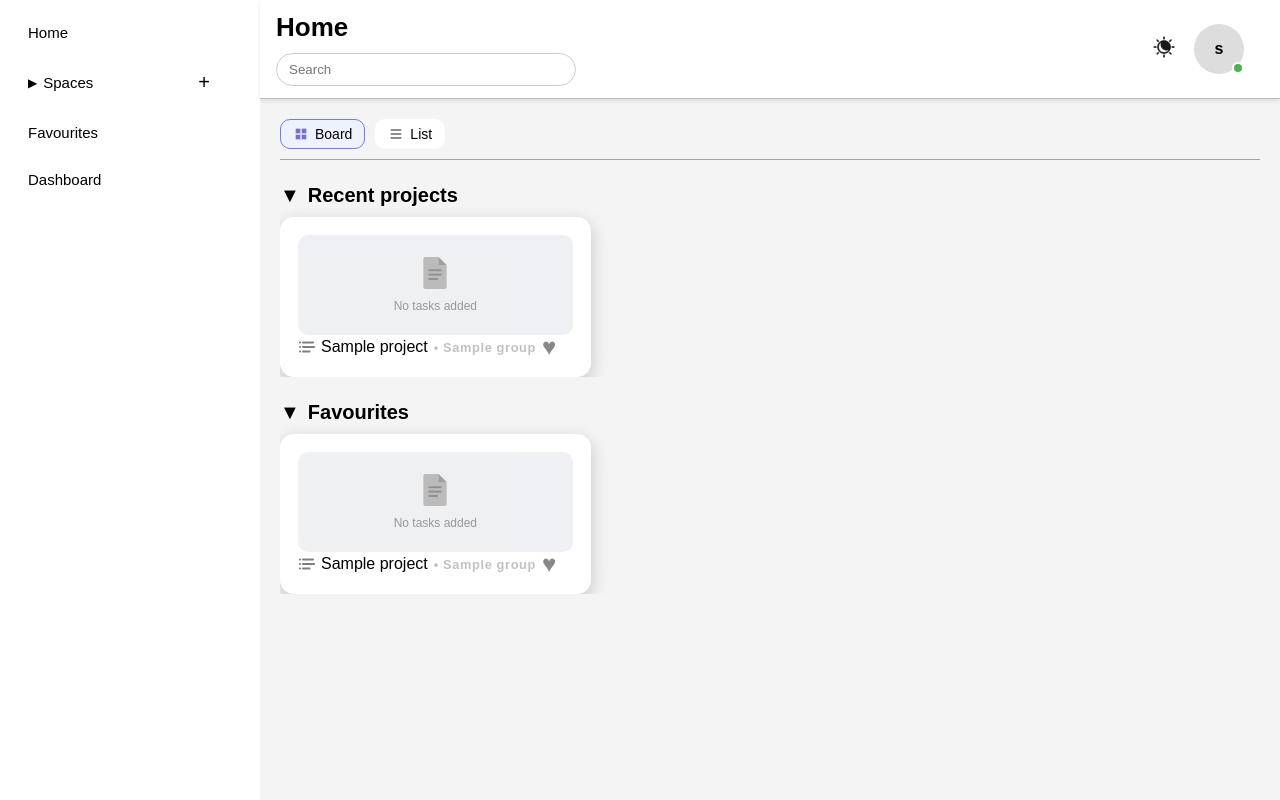
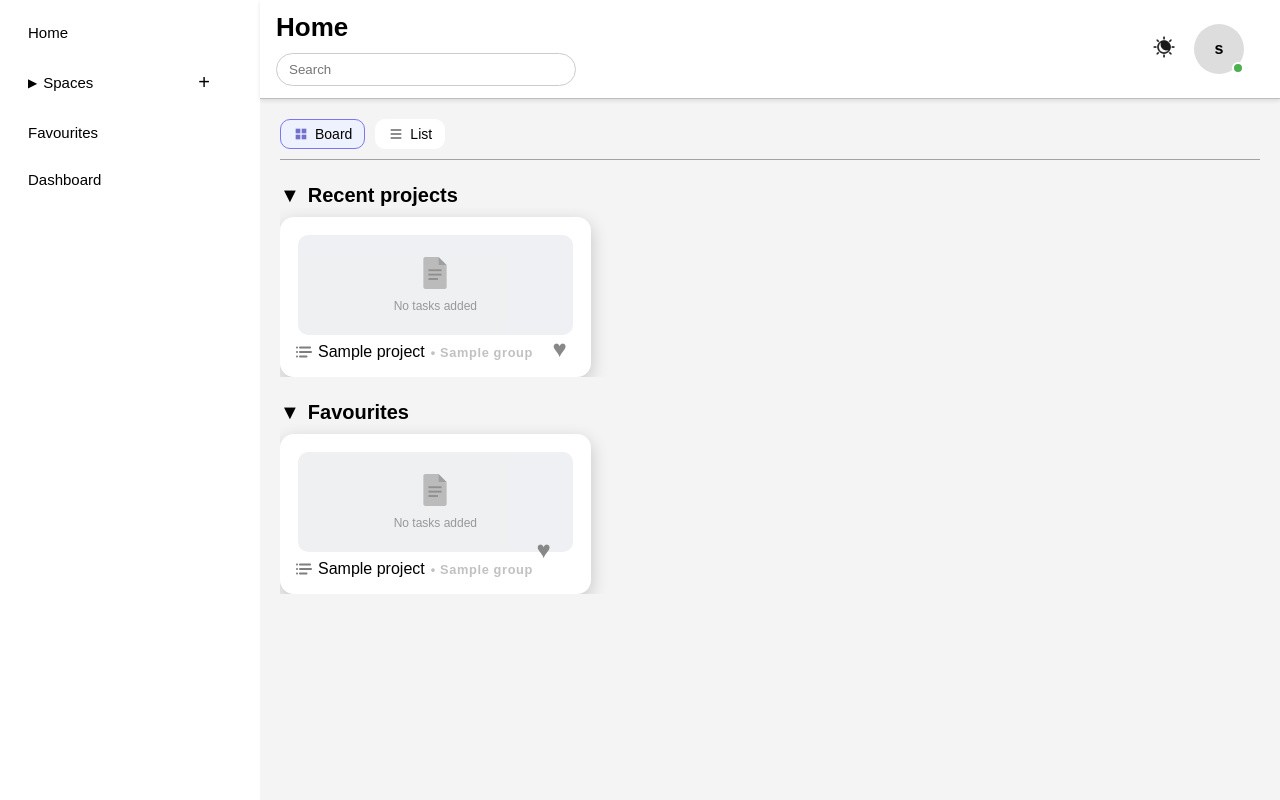
Before and after one commit to adsetsuko0/task_manager, a Django app: page / in a window 1280 px wide. Run offline with Django 5.2, Linux system fonts and the light colour scheme; a user stored in the database is signed in; tables that the repository leaves empty hold one stand-in row (values such as "Sample post").

Commit message:
did cards

```diff
--- a/tasks/static/tasks/css/style.css
+++ b/tasks/static/tasks/css/style.css
@@ -1300,6 +1300,7 @@ body.dark-theme #project-dropdown button:last-child:hover {
     width: 32px;
     height: 32px;
     object-fit: contain;
+    align-items: center;
 }
 
 .card-subtitle {
@@ -1310,12 +1311,16 @@ body.dark-theme #project-dropdown button:last-child:hover {
 
 #recent .card-title,
 #fav .card-title {
+    display: flex;
+    align-items: center;
+    justify-content: space-between;
     position: absolute;
-    margin-left: 3px;
     bottom: 16px;
     left: 16px;
+    right: 16px;
     font-size: 16px;
     font-weight: 500;
+    width: calc(100% - 32px);
 }
 
 .card-menu-btn {
@@ -1425,6 +1430,7 @@ body.dark-theme .card-menu-btn:hover {
     width: 1em;
     height: 1em;
     object-fit: contain;
+    align-items: center;
 }
 
 .project-group-dot {
@@ -1432,6 +1438,7 @@ body.dark-theme .card-menu-btn:hover {
     color: rgba(132, 132, 132, 0.5);
     font-weight: 600;
     letter-spacing: 0.05em;
+    flex: 1;
 }
 
 .cards.table-view {
@@ -1472,14 +1479,15 @@ body.dark-theme .card-menu-btn:hover {
 }
 
 
+
+
 .card-fav {
     font-size: 24px;
     color: #888;
     pointer-events: none;
-    margin-left: auto;
+    font-family: Arial, sans-serif;
+    position: absolute;
+    bottom: 14px;
+    right: 24px;
+    align-items: center;
 }
-
-#recent .cards.table-view,
-#fav .cards.table-view {
-    margin-top: 20px; /* можешь поставить 24px если нужно больше воздуха */
-}
--- a/tasks/templates/tasks/main.html
+++ b/tasks/templates/tasks/main.html
@@ -191,15 +191,10 @@
                     </div>
                     <div class="card-title">
                         <img src="{% static 'tasks/icons/list_night.png' %}" class="title-icon" alt="icon">
-                        {{ p.name }}
-
-
-                        <span class="project-group-dot">
-                        • {{ p.group.name }}
-                        </span>
-                        <span class="card-fav">{% if p.is_favourite %}♥︎{% else %}♡︎{% endif %}</span>
+                                {{ p.name }}
+                        <span class="project-group-dot">• {{ p.group.name }}</span>
                     </div>
-
+                <span class="card-fav">{% if p.is_favourite %}♥︎{% else %}♡︎{% endif %}</span>
 
                 </div>
                 {% endfor %}
```
